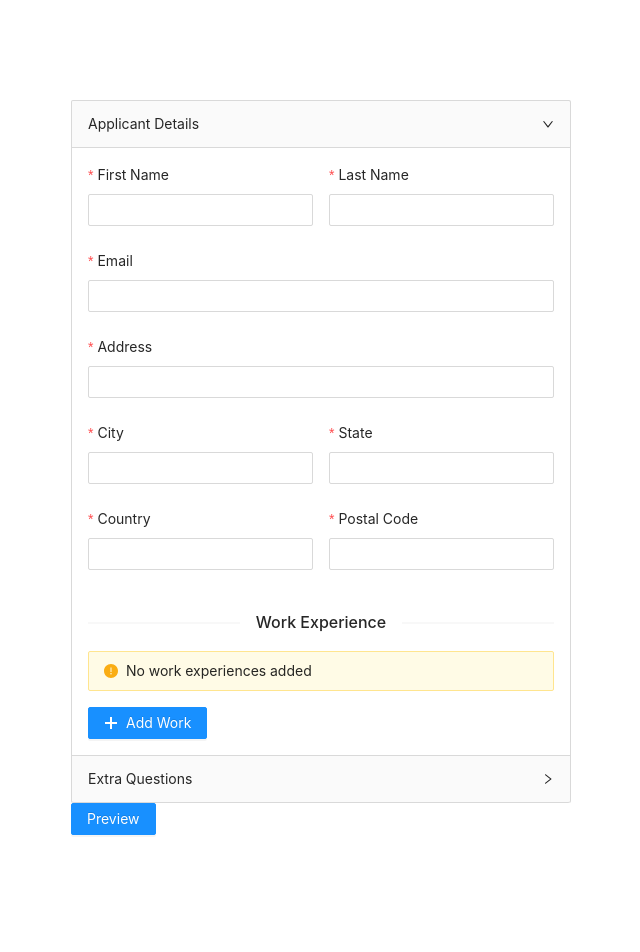
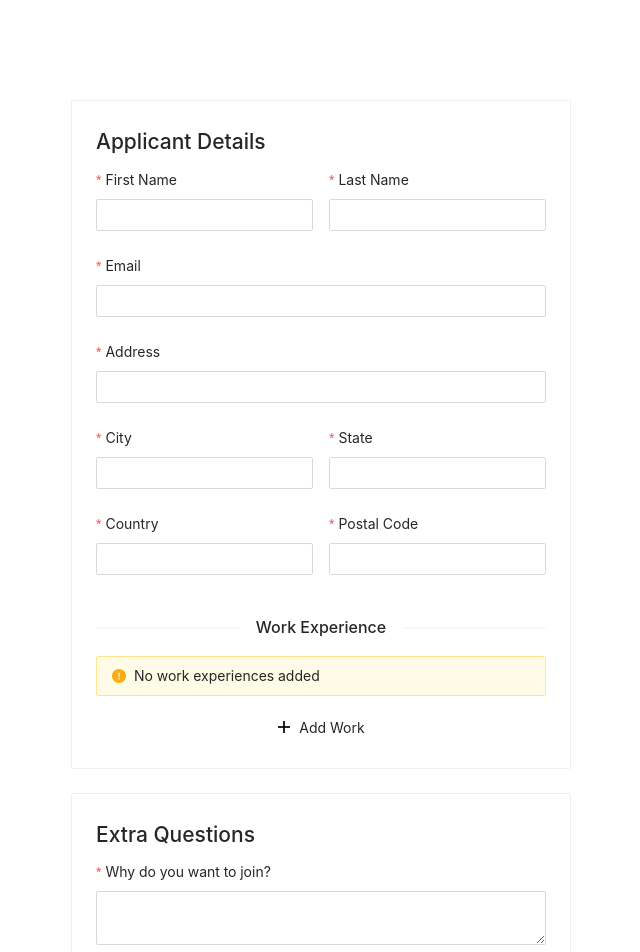
Before and after one commit to mattfan00/project-setup-team-solidaridad-utilisation, a React (Create React App) app in the folder front-end/: page /application/1/1 in a window 1280 px wide. Shown: the top 952 px of the page, without its empty margins (319-959 px from the left). Built offline with nearby package versions, Linux system fonts and the light colour scheme.

Commit message:
added work experience as modal

```diff
--- a/front-end/src/Components/ApplicationForm/NewJobForm.js
+++ b/front-end/src/Components/ApplicationForm/NewJobForm.js
@@ -6,7 +6,8 @@ import {
   Input,
   DatePicker,
   Button,
-  Space
+  Space,
+  Modal
 } from "antd"
 // import moment from "moment"
 
@@ -21,15 +22,18 @@ const NewJobForm = (props) => {
   const cancel = async (e) => {
     e.stopPropagation()
     props.cancelJob()
-    console.log(await form.validateFields())
-
     form.resetFields()
     setStartDate("")
     setEndDate("")
   }
 
-  const add = (e) => {
+  const add = async (e) => {
     e.preventDefault()
+
+    try {
+      const values = await form.validateFields()
+      console.log('Success:', values)
+
       props.addJob({
         title: form.getFieldValue("title"),
         employer: form.getFieldValue("employer"),
@@ -41,16 +45,28 @@ const NewJobForm = (props) => {
       form.resetFields()
       setStartDate("")
       setEndDate("")
+    } catch (errorInfo) {
+      console.log('Failed:', errorInfo)
+    }
+
+
   }
 
   return (
+    <Modal
+      title="Add Work Experience"
+      okText="Add"
+      visible={props.showForm}
+      onOk={add}
+      onCancel={cancel}
+    >
       <Form form={form} layout="vertical">
         <Row gutter={16}>
           <Col span={24}>
             <Form.Item
               label="Job Title"
               name="title"
-            // rules={[{ required: true, message: 'Please input the title' }]}
+              rules={[{ required: true, message: 'Please input the title' }]}
             >
               <Input />
             </Form.Item>
@@ -59,6 +75,7 @@ const NewJobForm = (props) => {
             <Form.Item
               label="Employer"
               name="employer"
+              rules={[{ required: true, message: 'Please input the employer' }]}
             >
               <Input />
             </Form.Item>
@@ -68,6 +85,7 @@ const NewJobForm = (props) => {
             <Form.Item
               label="Start Date"
               name="startDate"
+              rules={[{ required: true, message: 'Please input a date' }]}
             >
               <DatePicker picker="month" format="MMM YYYY" onChange={handleStartDate} />
             </Form.Item>
@@ -76,6 +94,7 @@ const NewJobForm = (props) => {
             <Form.Item
               label="End Date"
               name="endDate"
+              rules={[{ required: true, message: 'Please input a date' }]}
             >
               <DatePicker picker="month" format="MMM YYYY" onChange={handleEndDate} />
             </Form.Item>
@@ -85,19 +104,21 @@ const NewJobForm = (props) => {
             <Form.Item
               label="Description"
               name="description"
+              rules={[{ required: true, message: 'Please input a description' }]}
             >
               <Input.TextArea />
             </Form.Item>
           </Col>
 
-        <Col span={24}>
+          {/* <Col span={24}>
             <Space>
               <Button danger onClick={cancel}>Cancel</Button>
               <Button type="primary" onClick={add}>Add</Button>
             </Space>
-        </Col>
+          </Col> */}
         </Row>
       </Form>
+    </Modal>
   )
 }
 
--- a/front-end/src/Components/ApplicationForm/WorkExperience.js
+++ b/front-end/src/Components/ApplicationForm/WorkExperience.js
@@ -5,7 +5,8 @@ import {
   Col,
   Button,
   Card,
-  Alert
+  Alert,
+  Modal
 } from "antd"
 
 import {
@@ -19,6 +20,10 @@ const WorkExperience = () => {
   const [showForm, setShowForm] = useState(false)
 
   const showJobForm = () => setShowForm(true)
+
+  const handleOk = () => {
+    setShowForm(false)
+  }
 
   const cancelJob = () => {
     console.log("cancel the form")
@@ -48,24 +53,28 @@ const WorkExperience = () => {
           </Row>
         </Col>
       )}
-      {jobs.length == 0 && !showForm && (
+      {jobs.length == 0 && (
         <Col span={24}>
           <Alert message="No work experiences added" type="warning" showIcon />
         </Col>
       )}
-      {showForm && (
+      {/* {showForm && (
         <Col span={24}>
           <NewJobForm
             cancelJob={cancelJob}
             addJob={addJob}
           />
         </Col>
-      )}
+      )} */}
       <Col span={24}>
-        {!showForm && (
-          <Button type="primary" onClick={showJobForm}><PlusOutlined />Add Work</Button>
-        )}
+        <Button block type="text" onClick={showJobForm}><PlusOutlined />Add Work</Button>
       </Col>
+
+      <NewJobForm
+        showForm={showForm}
+        cancelJob={cancelJob}
+        addJob={addJob}
+      />
     </Row>
   )
 }
--- a/front-end/src/Components/ApplicationForm/index.js
+++ b/front-end/src/Components/ApplicationForm/index.js
@@ -1,12 +1,13 @@
 import React from "react"
 import {
-  Collapse,
   Button,
   Form,
   Input,
   Row,
   Col,
-  Divider
+  Divider,
+  Card,
+  Space
 } from "antd"
 
 import Name from "./Name"
@@ -14,47 +15,59 @@ import Email from "./Email"
 import Address from "./Address"
 import WorkExperience from "./WorkExperience"
 
-const { Panel } = Collapse
 
 
 const ApplicationForm = () => {
+  const [detailsForm] = Form.useForm()
+  const [extraForm] = Form.useForm()
+
+  const check = async () => {
+    try {
+      const results = await Promise.all([
+        detailsForm.validateFields(),
+        extraForm.validateFields()
+      ])
+      console.log('Success:', results)
+    } catch (errorInfo) {
+      console.log('Failed:', errorInfo)
+    }
+  }
+
   return (
     <>
-      <Collapse
-        // accordion
-        defaultActiveKey={['1']}
-        expandIconPosition="right"
-        // bordered={false}
-      >
-        <Panel header="Applicant Details" key="1">
-          <Form layout="vertical">
-          <Row gutter={[16]}>
-              <Name />
-              <Email />
-              <Address />
-          </Row>
+      <Space direction="vertical" size="large">
+        <Card>
+          <h2>Applicant Details</h2>
+          <Form form={detailsForm} layout="vertical">
+            <Row gutter={[16]}>
+                <Name />
+                <Email />
+                <Address />
+            </Row>
           </Form>
 
           <Divider>Work Experience</Divider>
           <WorkExperience />
-        </Panel>
-        <Panel header="Extra Questions" key="2">
-          <Form layout="vertical">
+        </Card>
+        <Card>
+          <h2>Extra Questions</h2>
+          <Form form={extraForm} layout="vertical">
             <Row gutter={16}>
               <Col span={24}>
                 <Form.Item
                   label="Why do you want to join?"
                   name="why"
+                  rules={[{ required: true, message: 'Please fill out' }]}
                 >
                   <Input.TextArea />
                 </Form.Item>
               </Col>
             </Row>
           </Form>
-        </Panel>
-      </Collapse>
+        </Card>
 
-      <Button type="primary">Preview</Button>
+        <Button block shape="round" size="large" type="primary" onClick={check}>Preview</Button>
+      </Space>
     </>
   )
 }
```
Lines whose indentation alone changed are shown as unchanged.
